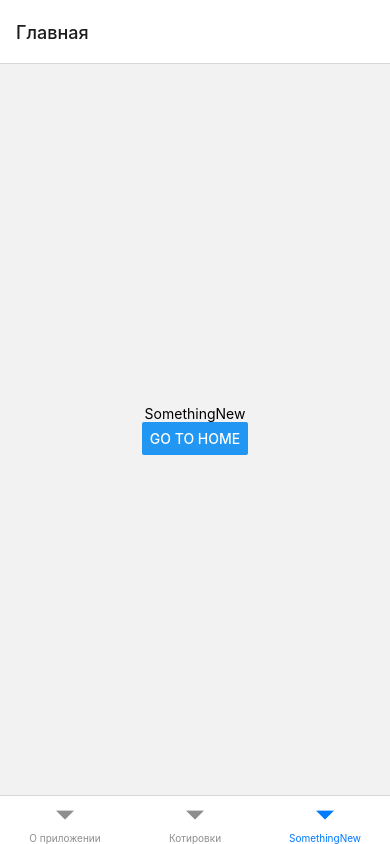
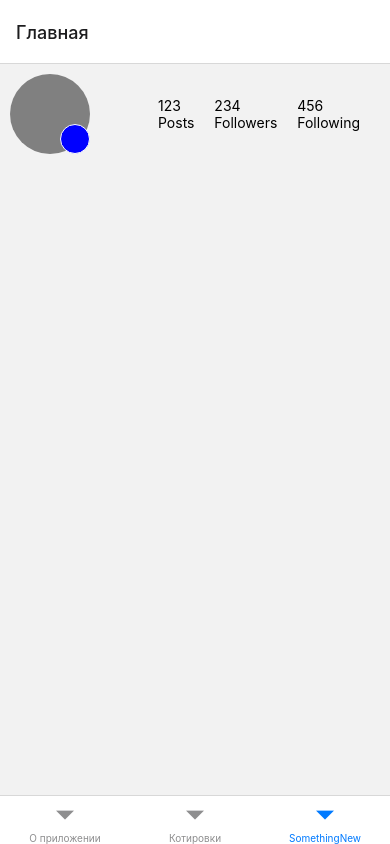
Before and after one commit to cartario/TestTask_Erachain_react-native-ts, a React Native app: screen /SomethingNewBottomTab in a window 390 px wide. Built offline with nearby package versions, Linux system fonts and the light colour scheme.

Commit message:
FollowersViewComponent

```diff
--- /dev/null
+++ b/src/components/Followers/index.tsx
@@ -0,0 +1,30 @@
+import React from 'react';
+import {Text, View} from 'react-native';
+import {styles} from './style';
+import {FollowersProps} from '../../types';
+
+const Followers = ({posts, followers, following}: FollowersProps) => {
+  return (
+    <View style={styles.wrap}>
+      <View style={styles.avatar}>
+        <View style={styles.changeAvatarBtn}></View>
+      </View>
+      <View style={styles.innerContainer}>
+        <View style={styles.item}>
+          <Text>{posts}</Text>
+          <Text>Posts</Text>
+        </View>
+        <View style={styles.item}>
+          <Text>{followers}</Text>
+          <Text>Followers</Text>
+        </View>
+        <View style={styles.item}>
+          <Text>{following}</Text>
+          <Text>Following</Text>
+        </View>
+      </View>
+    </View>
+  );
+};
+
+export default Followers;
--- /dev/null
+++ b/src/components/Followers/style.tsx
@@ -0,0 +1,36 @@
+import {StyleSheet} from 'react-native';
+
+export const styles = StyleSheet.create({
+  wrap: {
+    flexDirection: 'row',
+    justifyContent: 'space-between',
+    padding: 10,
+    // backgroundColor: 'gold',
+  },
+  avatar: {
+    position: 'relative',
+    width: 80,
+    height: 80,
+    backgroundColor: 'grey',
+    borderRadius: 40,
+  },
+  changeAvatarBtn: {
+    position: 'absolute',
+    bottom: 0,
+    right: 0,
+    width: 30,
+    height: 30,
+    backgroundColor: 'blue',
+    borderRadius: 15,
+    borderWidth: 1,
+    borderColor: '#fff',
+  },
+  innerContainer: {
+    flexDirection: 'row',
+    justifyContent: 'space-between',
+    alignItems: 'center',
+    width: '60%',
+    paddingRight: 20,
+  },
+  item: {},
+});
--- a/src/screens/SomethingNew.tsx
+++ b/src/screens/SomethingNew.tsx
@@ -1,11 +1,11 @@
 import * as React from 'react';
 import {Button, View, Text} from 'react-native';
+import Followers from '../components/Followers';
 
 function SomethingNew({navigation}) {
   return (
-    <View style={{flex: 1, alignItems: 'center', justifyContent: 'center'}}>
-      <Text>SomethingNew</Text>
-      <Button title="Go to Home" onPress={() => navigation.navigate('Home')} />
+    <View>
+      <Followers posts={123} followers={234} following={456} />
     </View>
   );
 }
--- a/src/types.ts
+++ b/src/types.ts
@@ -14,3 +14,9 @@ export interface AdaptedFetchedItemProps {
 export interface ListViewProps {
   data: null | Array<AdaptedFetchedItemProps>
 };
+
+export interface FollowersProps {
+  posts: Number,
+  followers: Number,
+  following: Number,
+};
```
